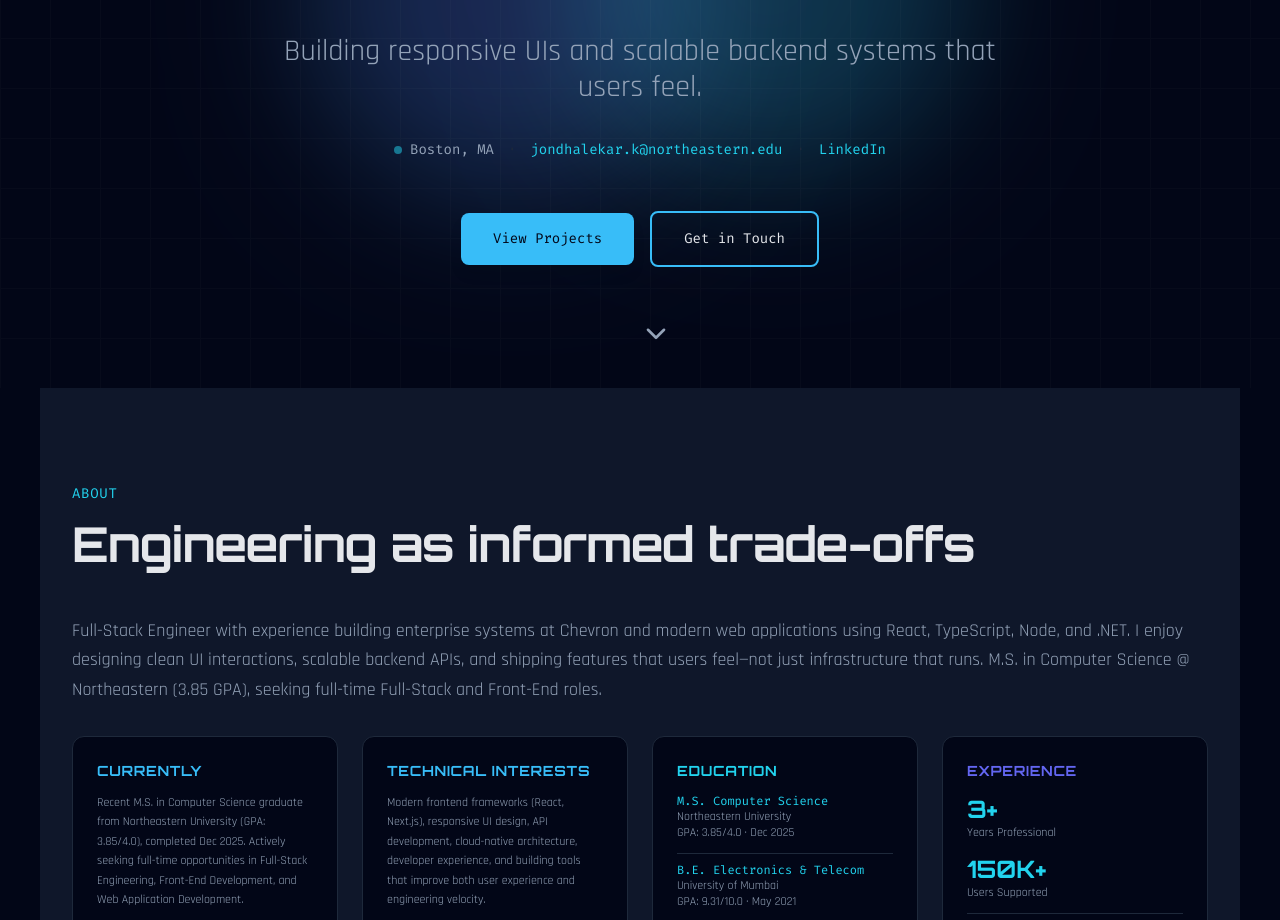
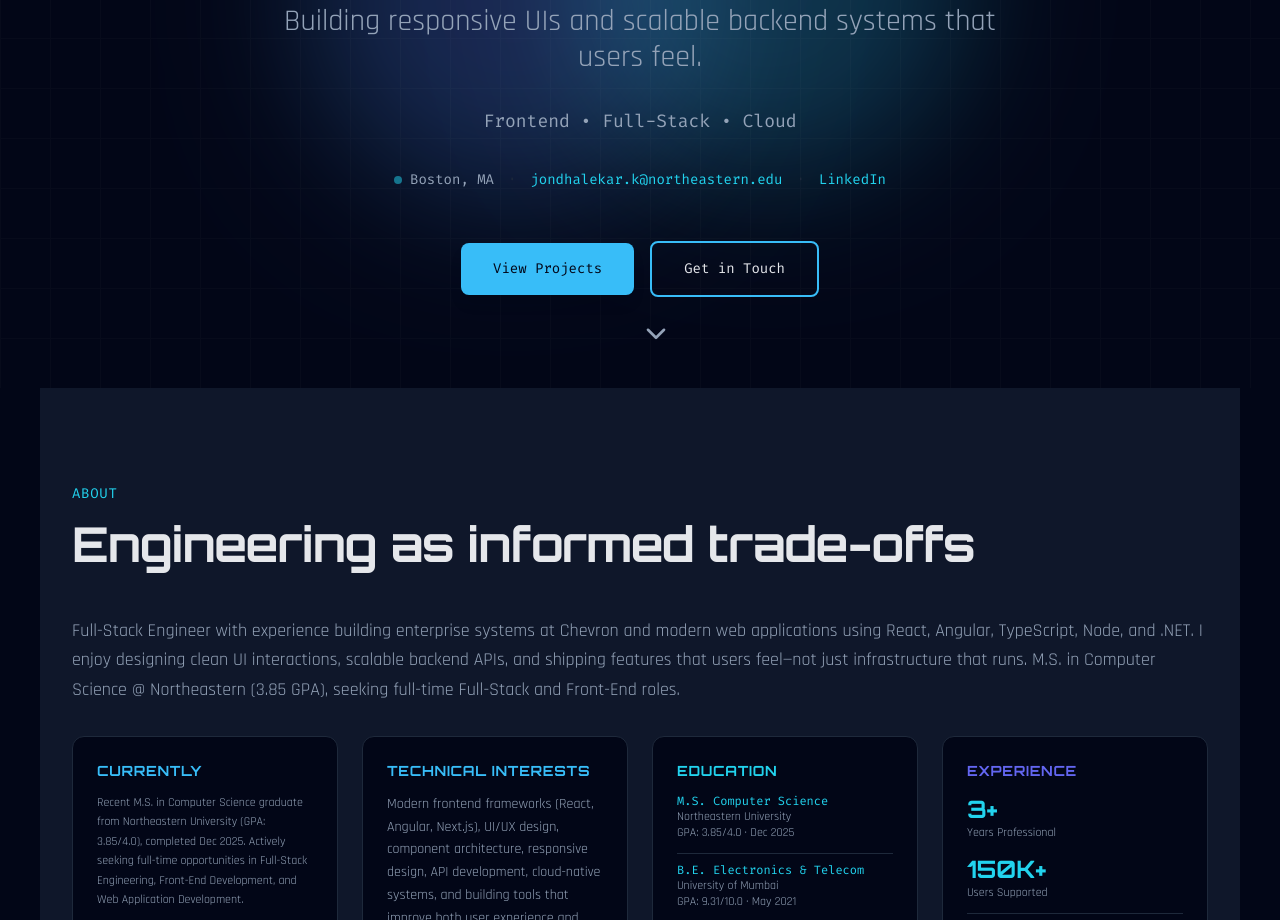
Before and after one commit to KartikJondhalekar/kartikjondhalekar.github.io, a Next.js app: page / in a window 1280 px wide. Shown: the part 412-1332 px from the top of the page. Built offline with nearby package versions, Linux system fonts and the light colour scheme; no server answers.

Commit message:
Updated technical interests in About component and added a tagline in Hero component.

```diff
--- a/src/components/About.tsx
+++ b/src/components/About.tsx
@@ -58,10 +58,10 @@ export default function About() {
             {/* Technical Interests */}
             <div className="p-6 bg-background border border-border rounded-xl">
               <h3 className="font-display text-sm font-bold mb-3 text-primary uppercase tracking-wider">Technical Interests</h3>
-              <p className="text-text-secondary text-xs leading-relaxed">
-                Modern frontend frameworks (React, Next.js), responsive UI design, API development,
-                cloud-native architecture, developer experience, and building tools that improve
-                both user experience and engineering velocity.
+              <p className="text-text-secondary text-sm leading-relaxed">
+                Modern frontend frameworks (React, Angular, Next.js), UI/UX design, component architecture,
+                responsive design, API development, cloud-native systems, and building tools that
+                improve both user experience and developer velocity.
               </p>
             </div>
 
--- a/src/components/Hero.tsx
+++ b/src/components/Hero.tsx
@@ -113,6 +113,13 @@ export default function Hero() {
           {profile.tagline}
         </motion.p>
 
+        <motion.p
+          variants={itemVariants}
+          className="text-lg text-text-secondary mb-8 max-w-2xl mx-auto font-mono"
+        >
+          Frontend • Full-Stack • Cloud
+        </motion.p>
+
         {/* Location & Quick Contact */}
         <motion.div
           variants={itemVariants}
--- a/src/data/content.json
+++ b/src/data/content.json
@@ -4,7 +4,7 @@
     "title": "Full-Stack Software Engineer",
     "location": "Boston, MA",
     "tagline": "Building responsive UIs and scalable backend systems that users feel.",
-    "bio": "Full-Stack Engineer with experience building enterprise systems at Chevron and modern web applications using React, TypeScript, Node, and .NET. I enjoy designing clean UI interactions, scalable backend APIs, and shipping features that users feel—not just infrastructure that runs. M.S. in Computer Science @ Northeastern (3.85 GPA), seeking full-time Full-Stack and Front-End roles.",
+    "bio": "Full-Stack Engineer with experience building enterprise systems at Chevron and modern web applications using React, Angular, TypeScript, Node, and .NET. I enjoy designing clean UI interactions, scalable backend APIs, and shipping features that users feel—not just infrastructure that runs. M.S. in Computer Science @ Northeastern (3.85 GPA), seeking full-time Full-Stack and Front-End roles.",
     "contact": {
       "email": "jondhalekar.k@northeastern.edu",
       "phone": "(857) 294-5334",
```
